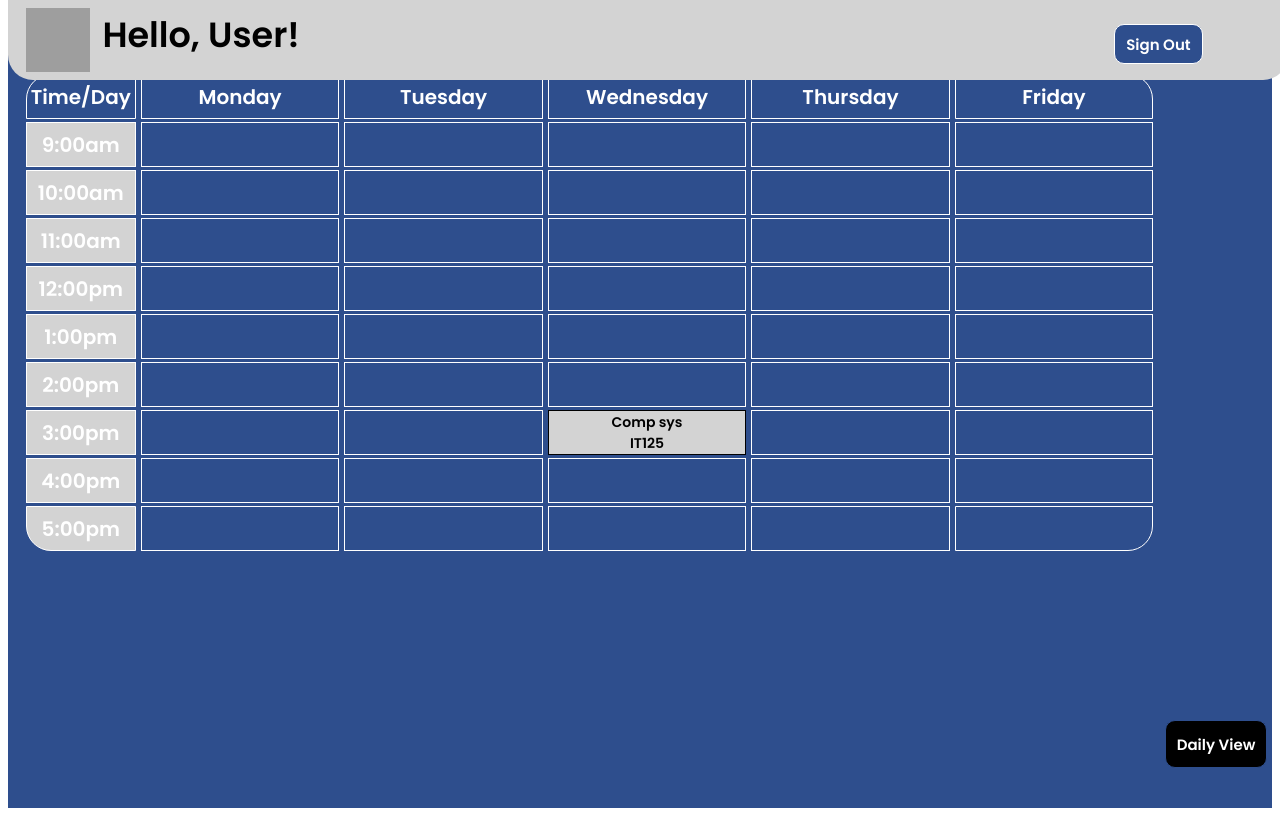
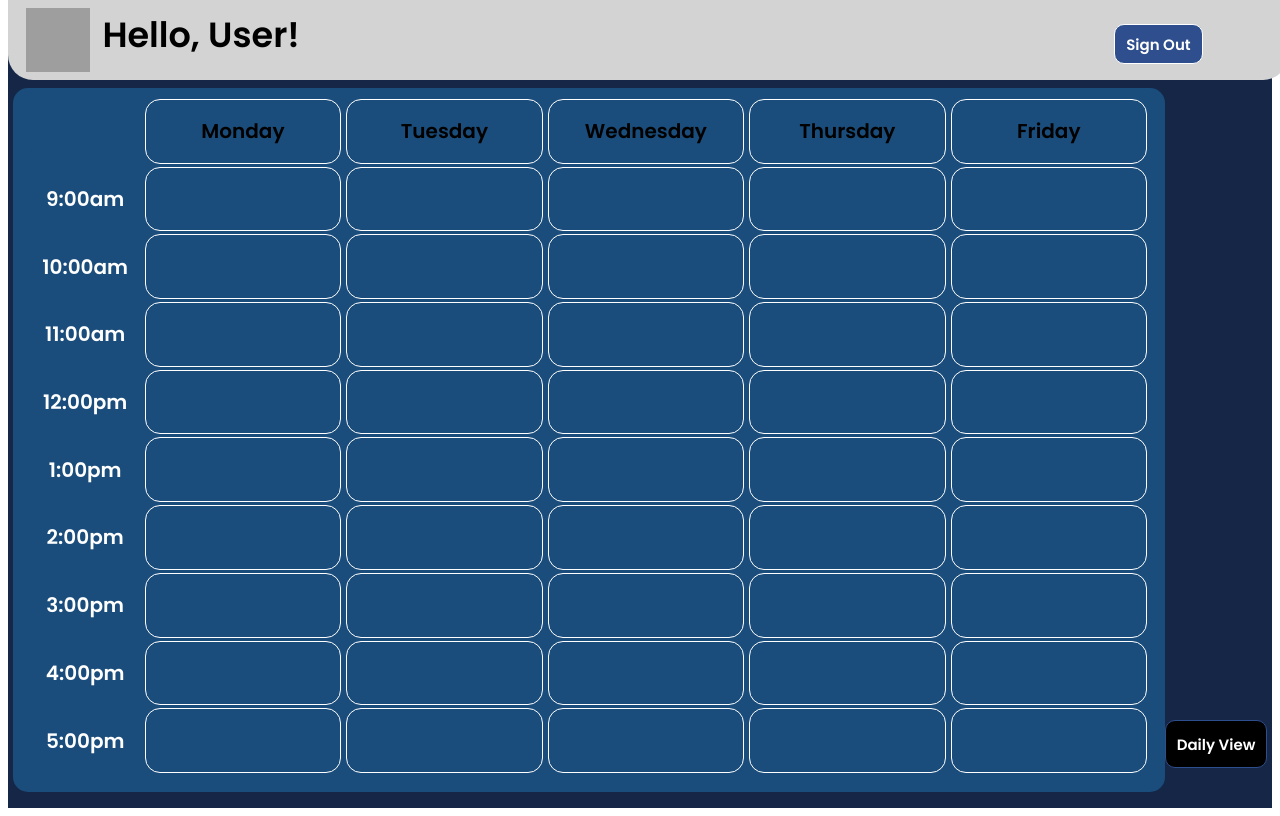
Before and after one commit to xEvanM/timetablemanager, a Vue app: page /student in a window 1280 px wide. Built offline with nearby package versions, Linux system fonts and the light colour scheme; grey boxes are pictures that could not be loaded.

Commit message:
Changes to Student table

```diff
--- a/src/views/Student.vue
+++ b/src/views/Student.vue
@@ -6,13 +6,15 @@
     <div class="loginimg">
       <img src= https://cdn-icons-png.flaticon.com/512/277/277991.png>
     </div>
+    <div class="box"></div>
     <div class="viewbutton">Daily View</div>
     <div class="banner"></div>
     <div class="greeting">Hello, User!</div>
+
     <input id="button" @click="reg" value="Sign Out" readonly />
     <table align="center">
       <tr>
-        <th class="topleft">Time/Day</th>
+        <th class="topleft"></th>
         <th>Monday</th>
         <th>Tuesday</th>
         <th>Wednesday</th>
@@ -71,7 +73,7 @@
         <td class="time">3:00pm</td>
         <td></td>
         <td></td>
-        <td class="example">Comp sys<br />IT125</td>
+        <td></td>
         <td></td>
         <td></td>
       </tr>
@@ -84,7 +86,7 @@
         <td></td>
       </tr>
       <tr>
-        <td class="bottomleft">5:00pm</td>
+        <td class="time">5:00pm</td>
         <td></td>
         <td></td>
         <td></td>
@@ -101,7 +103,7 @@
 body {
   height: 100vh;
   overflow: hidden;
-  background-color: rgb(46, 78, 141);
+  background: rgba(21, 38, 70, 1);
 }
 
 * {
@@ -112,26 +114,31 @@ body {
   box-sizing: border-box;
   font-family: "Poppins", sans-serif;
   font-weight: bold !important;
-  z-index: 1;
 }
 
-table,
-th,
-td {
-  margin-left: 1%;
-  width: 90%;
-  margin-top: 5%;
+table {
+  position: absolute;
+  top: 12%;
+  left: 2%;
+  height: 85%;
+  width: 88%;
+  display: table;
+  text-align: center;
+  overflow: hidden;
+  font-size: 20px;
+  border-spacing: 5px 3px;
   table-layout: fixed;
   overflow: hidden;
-  text-align: center;
-  border-spacing: 5px 3px;
-  border-collapse: separate;
-  font-size: 20px;
 }
 
 th {
-  background-color: rgb(46, 78, 141);
+  background: rgba(26, 77, 123, 1);
   border: 1px solid white;
+  color: black;
+  border-top-left-radius: 15px;
+  border-top-right-radius: 15px;
+  border-bottom-left-radius: 15px;
+  border-bottom-right-radius: 15px;
 }
 
 tr {
@@ -139,21 +146,17 @@ tr {
 }
 
 td {
-  /* background-color: lightgrey; */
   border: 1px solid;
-}
-
-.bottomright {
-  border-bottom-right-radius: 25px;
-}
-
-.bottomleft {
-  border-bottom-left-radius: 25px;
-  background-color: lightgrey;
+  border-top-left-radius: 15px;
+  border-top-right-radius: 15px;
+  border-bottom-left-radius: 15px;
+  border-bottom-right-radius: 15px;
 }
 
 .topleft {
-  border-top-left-radius: 25px;
+  border: 0;
+  width: 1%;
+  background: rgba(26, 77, 123, 1);
 }
 
 .loginimg img {
@@ -165,25 +168,29 @@ td {
   width: 5%;
 }
 
-.topright {
-  border-top-right-radius: 25px;
+.time {
+  border: 0;
 }
 
-.time {
-  background-color: lightgrey;
+.box {
+  width: 90%;
+  height: 88%;
+  position: absolute;
+  top: 11%;
+  left: 1%;
+  border-top-left-radius: 15px;
+  border-top-right-radius: 15px;
+  border-bottom-left-radius: 15px;
+  border-bottom-right-radius: 15px;
+  background: rgba(26, 77, 123, 1);
 }
 
 .time,
 .bottomleft,
 .topleft {
-  width: 50%;
+  width: 10%;
 }
 
-.example {
-  background-color: lightgrey;
-  font-size: 14px;
-  color: black;
-}
 .greeting {
   font-size: 35px;
   position: absolute;
@@ -241,7 +248,6 @@ td {
 
 .banner {
   background-color: lightgrey;
-  z-index: 0;
   position: absolute;
   top: 0;
   width: 100%;
```
